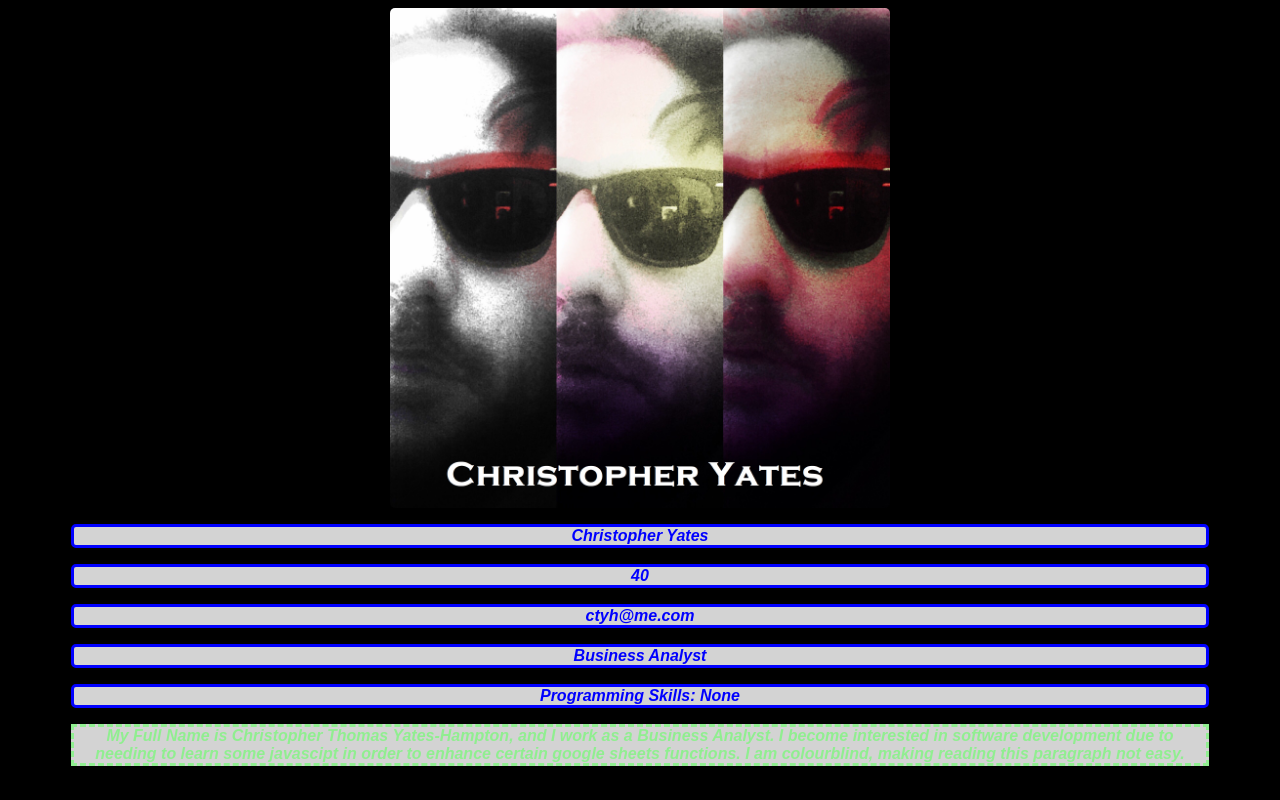
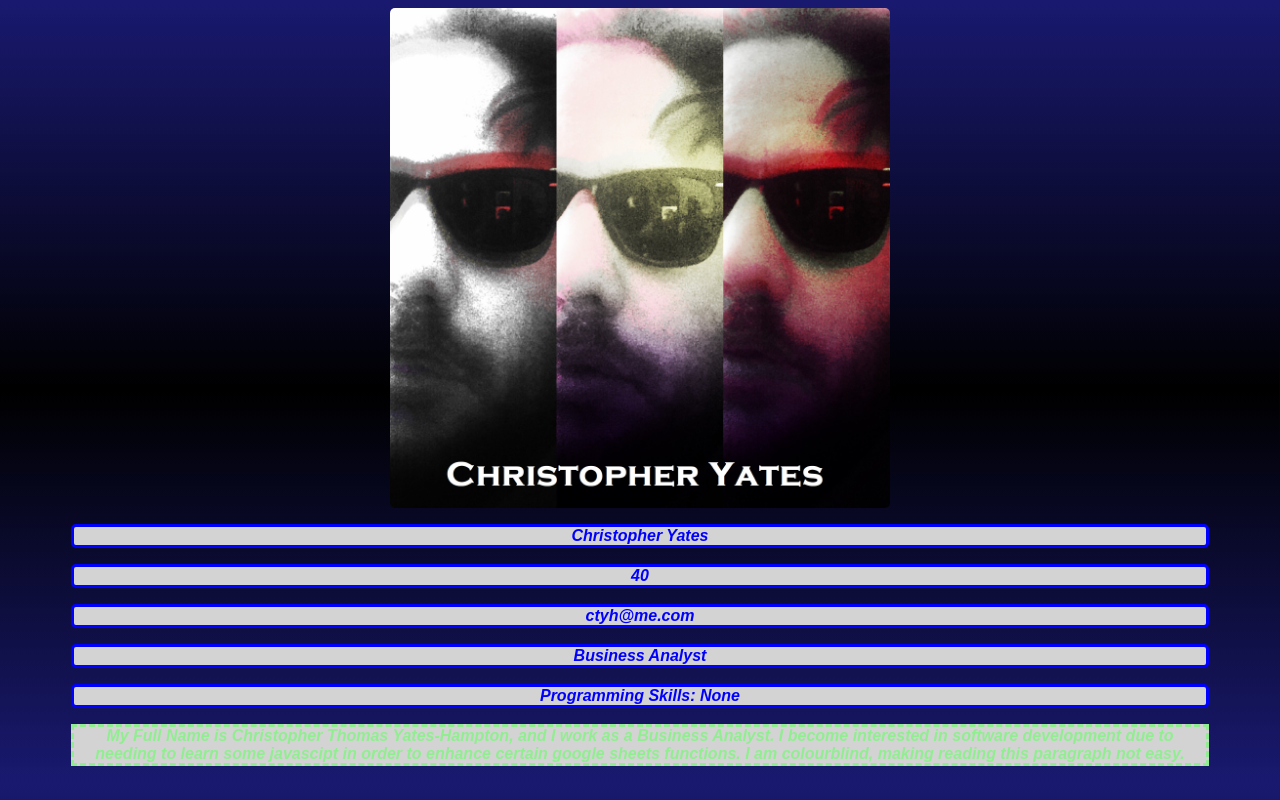
Before and after one commit to ctyhuofc/Personal-Website, a plain HTML site: page index.html in a window 1280 px wide. Drawn offline with Linux system fonts and the light colour scheme.

Commit message:
Update style.css

```diff
--- a/style.css
+++ b/style.css
@@ -27,7 +27,8 @@ border-radius: 0;
 }
 
 body{
-    background-color:black;
+    color: midnightblue;
+    background-image: linear-gradient(midnightblue, black, midnightblue)
 }
 
 #info{
```
